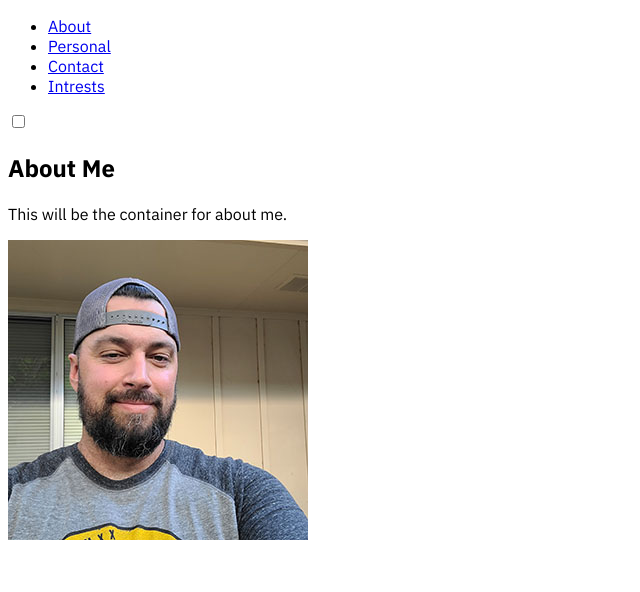
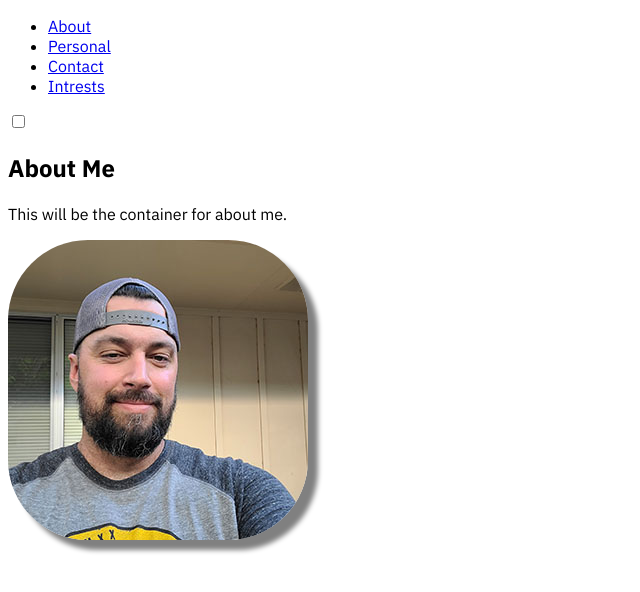
Before and after one commit to tenguterror/personal-portfolio, a plain HTML site: page index.html in a window 1280 px wide. Shown: the whole page, without its empty margins (0-640 px from the left). Drawn offline with Linux system fonts and the light colour scheme.

Commit message:
Add class shdow for styling

```diff
--- a/index.html
+++ b/index.html
@@ -34,7 +34,7 @@
       <div id="aboutme-container" class="container">
         <p>This will be the container for about me.</p>
       </div>
-      <img src="Resources/Photos/myself_300x300.jpg" alt="Picture of Duard Iverson" srcset="">
+      <img src="Resources/Photos/myself_300x300.jpg" alt="Picture of Duard Iverson" srcset="" class="shadow">
     </section>
   </main>
   <script src="main.js"></script>
--- a/styles.css
+++ b/styles.css
@@ -6,6 +6,10 @@ html {
   font-family: "IBM Plex Sans", Times, serif;
 }
 
+.shadow {
+  border-radius: 80px;
+  box-shadow: 10px 10px 5px gray;
+}
 /* About Me */
 
 #about img {
```
